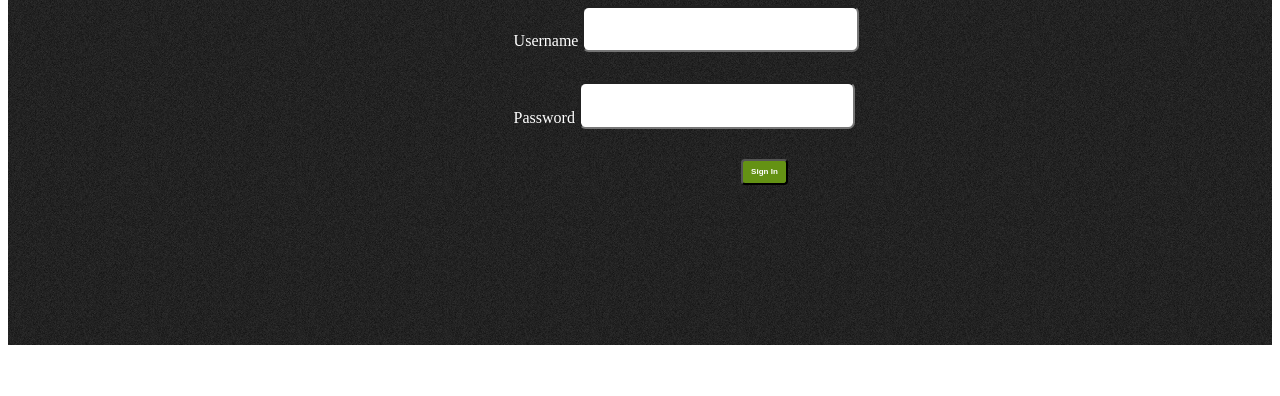
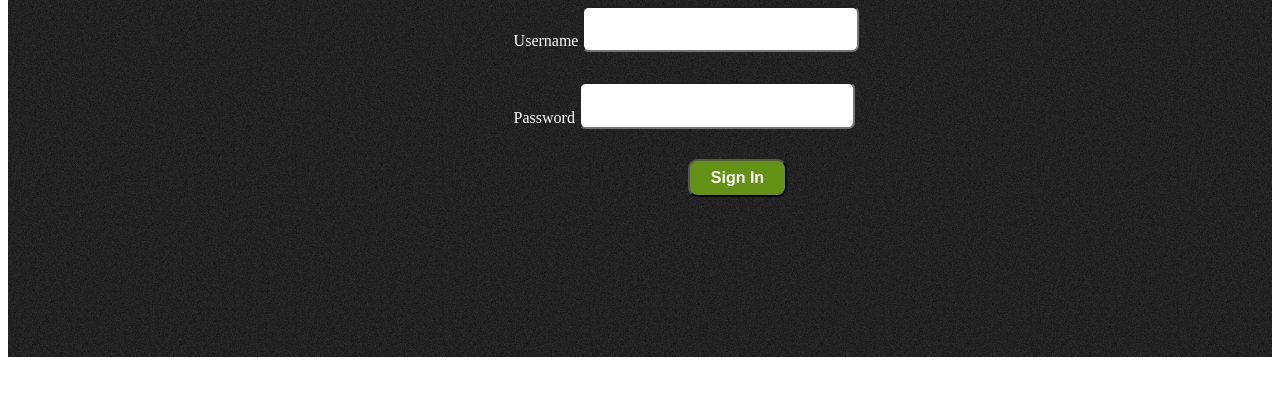
Before and after one commit to whitneyklingensmith/JQueryLogin, a website: page index.html in a window 1280 px wide. Shown: the part 298-694 px from the top of the page. Drawn offline with nearby package versions, Linux system fonts and the light colour scheme.

Commit message:
added email attribute

```diff
--- a/index.html
+++ b/index.html
@@ -13,7 +13,7 @@
 			<form class="login-form">
 				<label class="input-container">
 					<p>Username</p>
-					<input type="text" class="userName"></input>
+					<input type="email" class="userName"></input>
 					<div id="userError"></div>
 				</label>
 
--- a/styles/main.sass.css
+++ b/styles/main.sass.css
@@ -28,10 +28,11 @@
       padding-left: 7em;
       border-radius: 0.5em; }
     .black .login-form button {
-      margin-left: 30%;
+      font-family: sans-serif;
+      margin-left: 23%;
       background-color: #649214;
       color: white;
-      border-radius: 0.5em;
-      padding: 0.8em 1em;
+      border-radius: 0.6em;
+      padding: 0.5em 1.3em;
       text-align: center;
-      font-size: 0.5em; }
+      font-size: 1em; }
--- a/styles/main.scss
+++ b/styles/main.scss
@@ -36,13 +36,14 @@
 			border-radius:0.5em;
 		}
 		button{
-			margin-left:30%;
+			font-family: sans-serif;
+			margin-left:23%;
 			background-color:#649214;
 			color:white;
-			border-radius:0.5em;
-			padding:0.8em 1em;
+			border-radius:0.6em;
+			padding:0.5em 1.3em;
 			text-align:center;
-			font-size: 0.5em;
+			font-size: 1em;
 		}
 
 	}
```
